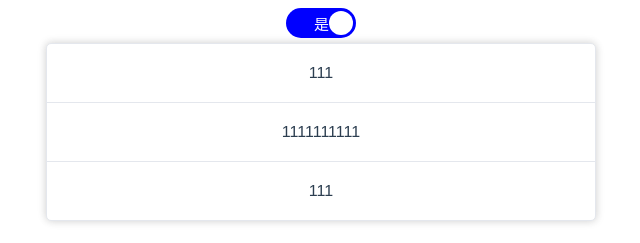
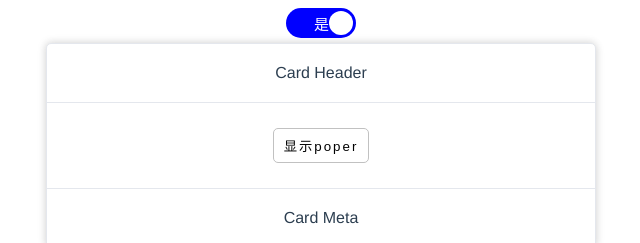
Before and after one commit to d-shijie/dant-vue, a Vue app: page / in a window 1280 px wide. Shown: the part 561-804 px from the top of the page, without its empty margins (319-959 px from the left). Built offline with nearby package versions, Linux system fonts and the light colour scheme.

Commit message:
feat: popover component

```diff
--- a/src/dant/components/poper/DPoper.vue
+++ b/src/dant/components/poper/DPoper.vue
@@ -1,30 +1,63 @@
 <template>
-  <div v-if="modelValue" :style="{'width': width}" class="d-poper">
-    <slot name="title" />
-    <slot name="content" />
+  <div :style="{'min-width': '150px','width': width}" class="d-poper">
+    <div v-if="showPopover" class="d-poper__main">
+      <div class="d-poper__title">
+        {{ title }}
+      </div>
+      <div class="d-poper__content">
+        <slot name="content" />
+      </div>
+    </div>
+
+    <div class="d-poper__trigger" @click="referenceClick">
+      <slot />
+    </div>
   </div>
 </template>
 
 <script setup lang="ts">
+import { ref } from 'vue'
+
 defineProps({
-  modelValue: {
-    type: Boolean,
-    default: false
-  },
   width: {
     type: [String, Number],
     default: 150
+  },
+  title: {
+    type: String,
+    default: ''
   }
 })
+const showPopover = ref<boolean>(false)
+const referenceClick = () => {
+  showPopover.value = !showPopover.value
+}
 </script>
 
 <style scoped lang="scss">
 .d-poper {
-  position: absolute;
-  z-index: 10000;
-  background-color: #fff;
-  border: 1px solid #ccc;
-  padding: 24px;
-  border-radius: 5px;
+  position: relative;
+  .d-poper__main {
+    position: absolute;
+   top: -80px;
+    background-color: #fff;
+    box-shadow: 2px 2px 8px rgba(0, 0, 0, .1), -2px -2px 8px rgba(0, 0, 0, .1);
+    border: 1px solid #e3e7ed;
+    border-radius: 5px;
+    display: inline-block;
+
+    .d-poper__title {
+      padding: 10px;
+      border-bottom: 1px solid #e3e7ed;
+    }
+
+    .d-poper__content {
+      padding: 10px;
+    }
+  }
+
+  .d-poper__trigger {
+    display: inline-block;
+  }
 }
 </style>
--- a/src/views/HomeView.vue
+++ b/src/views/HomeView.vue
@@ -38,15 +38,26 @@
       <DCard>
         <template #header>
           <div>
-            111
+            Card Header
           </div>
         </template>
         <template #meta>
           <div>
-            111
+            Card Meta
           </div>
         </template>
-        <div>1111111111</div>
+        <div>
+          <d-poper title="Popover">
+            <template #content>
+              <div>
+                Popover Content
+              </div>
+            </template>
+            <d-button>
+              显示poper
+            </d-button>
+          </d-poper>
+        </div>
       </DCard>
     </div>
     <DDialog v-model="isShowDialog" animation="scale" width="40%" title="Dialog" @close="dialogClose">
```
